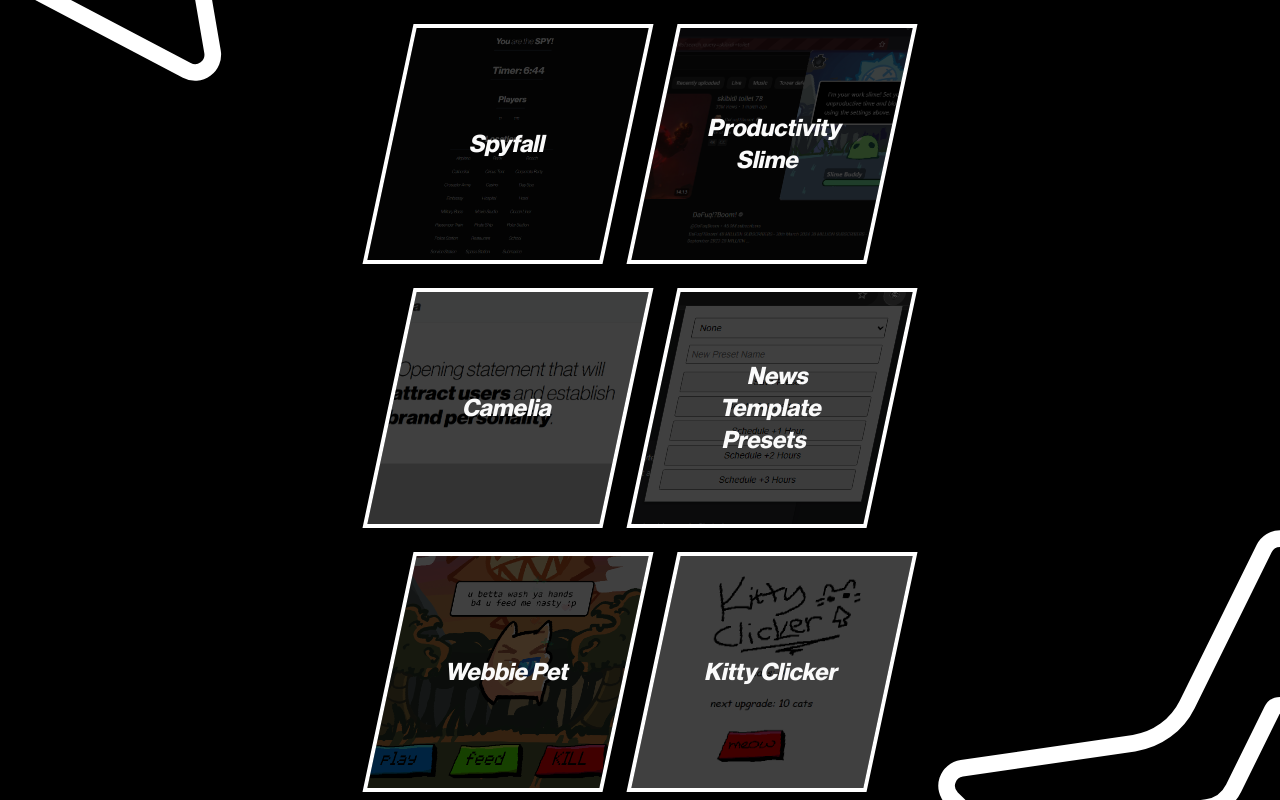
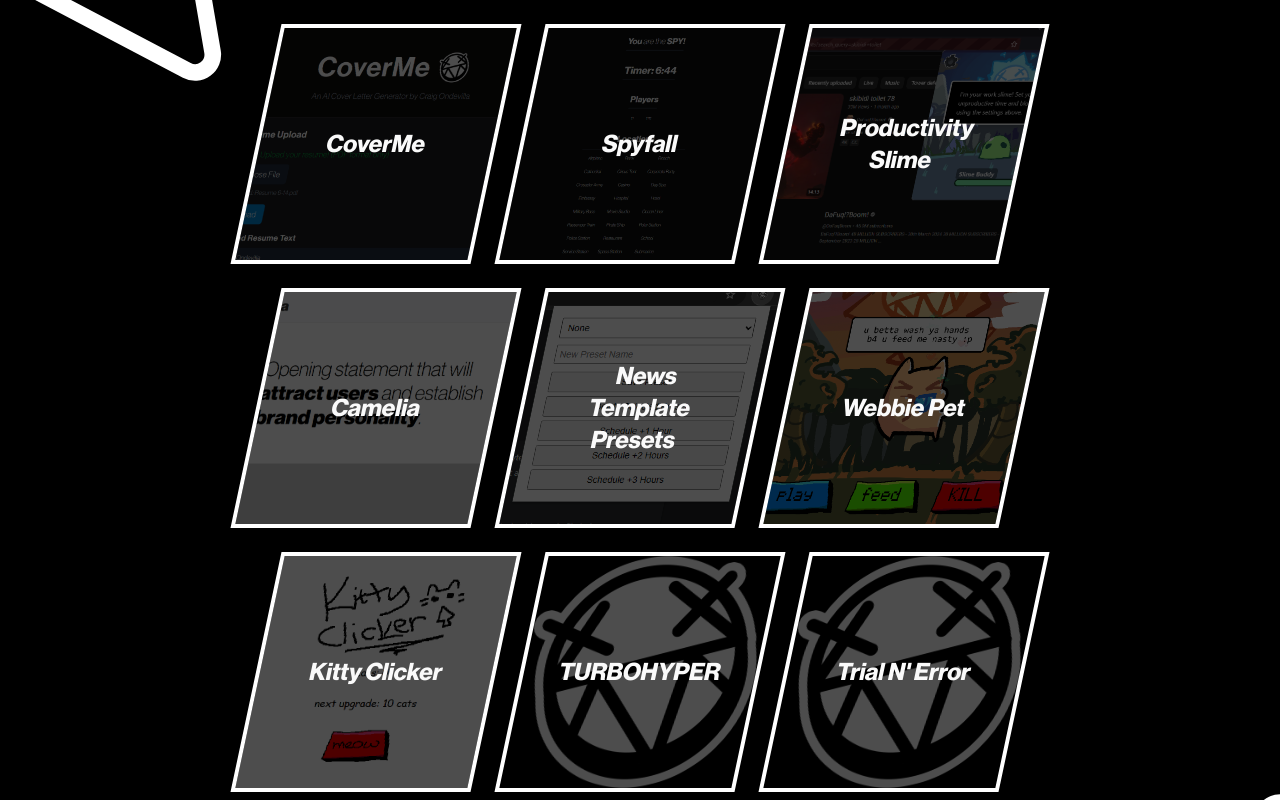
Before and after one commit to CraigO5/craigsite-v2, a Next.js app: page / in a window 1280 px wide. Shown: the part 1620-2420 px from the top of the page. Built offline with nearby package versions, Linux system fonts and the light colour scheme.

Commit message:
added new projects

```diff
--- a/app/page.tsx
+++ b/app/page.tsx
@@ -147,6 +147,12 @@ const labeledIcons = [
 
 const projects = [
   {
+    title: "CoverMe",
+    description: "An AI Cover Letter generator using Next.js and ChatGPT!",
+    image: "./coverme.png",
+    link: "https://coverme.craigo.live",
+  },
+  {
     title: "Spyfall",
     description:
       "A web clone of the social deduction game Spyfall using Next.js and Supabase!",
@@ -186,6 +192,26 @@ const projects = [
     description: "A clicker game made entirely in React, HTML, and Javascript.",
     image: "./kitty.png",
     link: "https://craigsterr.github.io/kitty-clicker",
+  },
+  {
+    title: "TURBOHYPER",
+    description: "A bullet hell game made in Unity/C#. (COMING SOON)",
+    image: "./logo.png",
+    link: "",
+  },
+  {
+    title: "Trial N' Error",
+    description:
+      "A problem solving app focused on finding the variables to success made in Next.js. (COMING SOON)",
+    image: "./logo.png",
+    link: "https://github.com/craigsterr/trial-n-error",
+  },
+  {
+    title: "Reddit Grabber",
+    description:
+      "Search tool that grabs the top Reddit comments to a search. (COMING SOON)",
+    image: "./logo.png",
+    link: "",
   },
 ];
 
@@ -391,7 +417,7 @@ export default function Home() {
         <div className="p-20">
           {/* Projects */}
           <h2 className="mb-20 text-center text-3xl font-bold">Projects</h2>
-          <div className="mx-auto flex w-[100%] flex-wrap justify-center gap-6 md:w-[50%]">
+          <div className="mx-auto flex w-[100%] flex-wrap justify-center gap-6 md:w-[75%]">
             {projects.map((project, idx) => (
               <a
                 key={idx}
@@ -402,7 +428,7 @@ export default function Home() {
                   src={project.image}
                   alt={project.title}
                   fill
-                  className="object-cover opacity-25"
+                  className="object-cover opacity-30"
                   sizes="320px"
                 />
                 <div className="absolute p-10">
```
Also changed, not shown: public/coverme.png (added).
